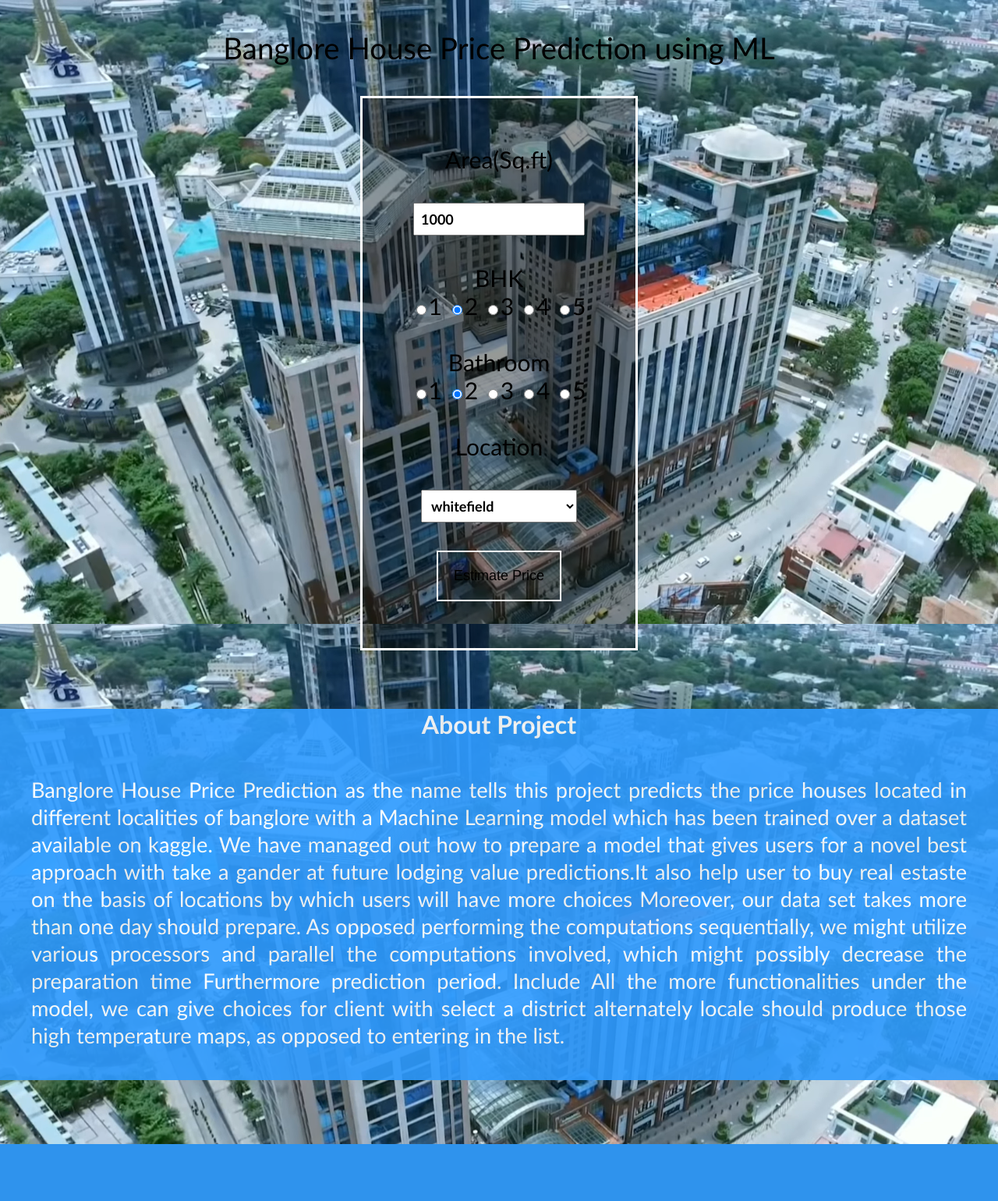
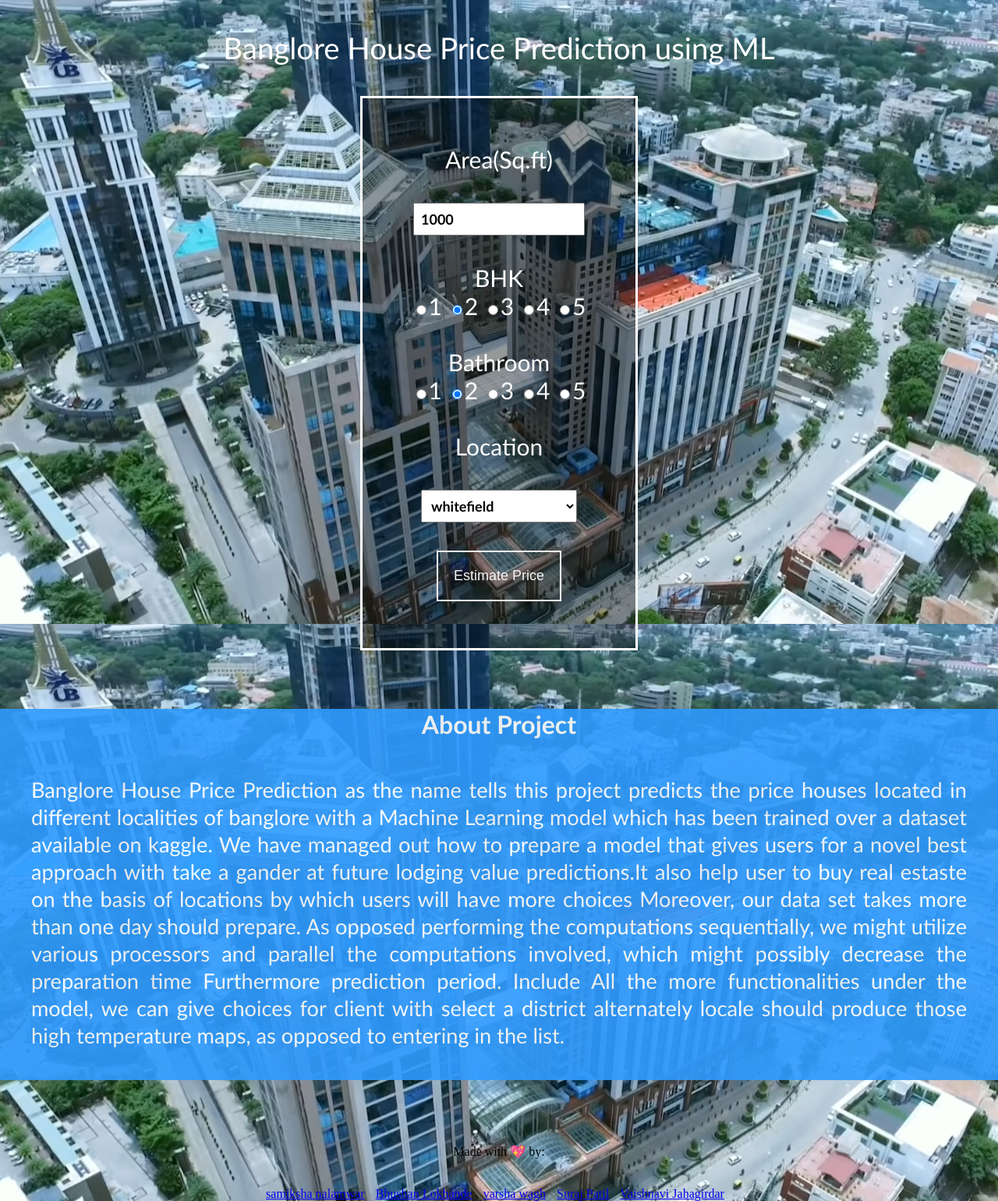
Before and after one commit to iambhushan6/Banglore_house_price_prediction, a Flask app: page / in a window 1280 px wide. Shown: the whole page at 78% size. Before the commit the page ends 1467 px from the top, so only its background shows below. Run offline with Flask 2, Linux system fonts and the light colour scheme; parts of the project's set-up code (start-up, migrations or seed data) failed here and were passed over.

Commit message:
Create index.html

```diff
--- a/templates/index.html
+++ b/templates/index.html
@@ -18,11 +18,11 @@
 
 
         <p style="font-family: 'Gill Sans', 'Gill Sans MT', Calibri, 'Trebuchet MS', sans-serif; font-size:2.4rem;
-         font-weight: 400; color: black; text-align: center; " >Banglore House Price Prediction using ML</p>
+         font-weight: 400; color: white; text-align: center; " >Banglore House Price Prediction using ML</p>
 
         <div class="boxform">
             <!-- FORM HERE -->
-            <form method="post" action="" style="color:black;">
+            <form method="post" action="">
                 <label form="sqft" >Area(Sq.ft) <br><br></label>
                 <input type="number" required id="sqft" name="sqft" value="1000" placeholder="Enter area in sqft."> <br><br>
 
@@ -65,13 +65,13 @@
 
 
                 <label form="submit"  ></label>
-                <input style="color:black;" class="button" type="submit" id="submit" value="Estimate Price" >
+                <input class="button" type="submit" id="submit" value="Estimate Price" >
     <!--            <output>Estimated Price</output><br>-->
 
                 <!-- PREDICTION DONE HERE -->
                 {% if predicted_price %}
                     <h1 style="font-size: 1.8rem; font-family: 'Gill Sans', 'Gill Sans MT', Calibri, 'Trebuchet MS', sans-serif;
-                    color: black;">Predicted Price<br>{{predicted_price}} Lakhs</h1>
+                    ">Predicted Price<br>{{predicted_price}} Lakhs</h1>
                 {% endif %}
 
 
@@ -94,7 +94,29 @@
         </div>
         <br><br><br>
 
+        <center>
+            Made with &#128150; by:
+        </center><br><br>
 
+       <div class="profile">
+
+            <!-- Samiksha-->
+            <div class="LI-profile-badge"  data-version="v1" data-size="medium" data-locale="en_US" data-type="vertical" data-theme="light" data-vanity="samiksha-nalamwar-6a889a1a3"><a class="LI-simple-link" href='https://in.linkedin.com/in/samiksha-nalamwar-6a889a1a3?trk=profile-badge'>samiksha nalamwar</a></div>
+
+            <!-- Bhushan -->
+            <div class="LI-profile-badge"  data-version="v1" data-size="medium" data-locale="en_US" data-type="vertical" data-theme="light" data-vanity="iambhushan"><a class="LI-simple-link" href='https://in.linkedin.com/in/connecttobhushan?trk=profile-badge'>Bhushan Lokhande</a></div>
+
+            <!-- Varsha -->
+            <div class="LI-profile-badge"  data-version="v1" data-size="medium" data-locale="en_US" data-type="vertical" data-theme="light" data-vanity="varsha-wagh-5057161a3"><a class="LI-simple-link" href='https://in.linkedin.com/in/varsha-wagh-5057161a3?trk=profile-badge'>varsha wagh</a></div>
+
+            <!-- Suraj -->
+            <div class="LI-profile-badge"  data-version="v1" data-size="medium" data-locale="en_US" data-type="vertical" data-theme="light" data-vanity="suraj-patil-1b4950153"><a class="LI-simple-link" href='https://in.linkedin.com/in/suraj-patil-1b4950153?trk=profile-badge'>Suraj Patil</a></div>
+
+            <!-- Vaishnavi -->
+            <div class="LI-profile-badge"  data-version="v1" data-size="medium" data-locale="en_US" data-type="vertical" data-theme="light" data-vanity="vaishnavi-jahagirdar-3514ab1b2"><a class="LI-simple-link" href='https://in.linkedin.com/in/vaishnavi-jahagirdar-3514ab1b2?trk=profile-badge'>Vaishnavi Jahagirdar</a></div>
+
+
+        </div>
 
 
 
```
